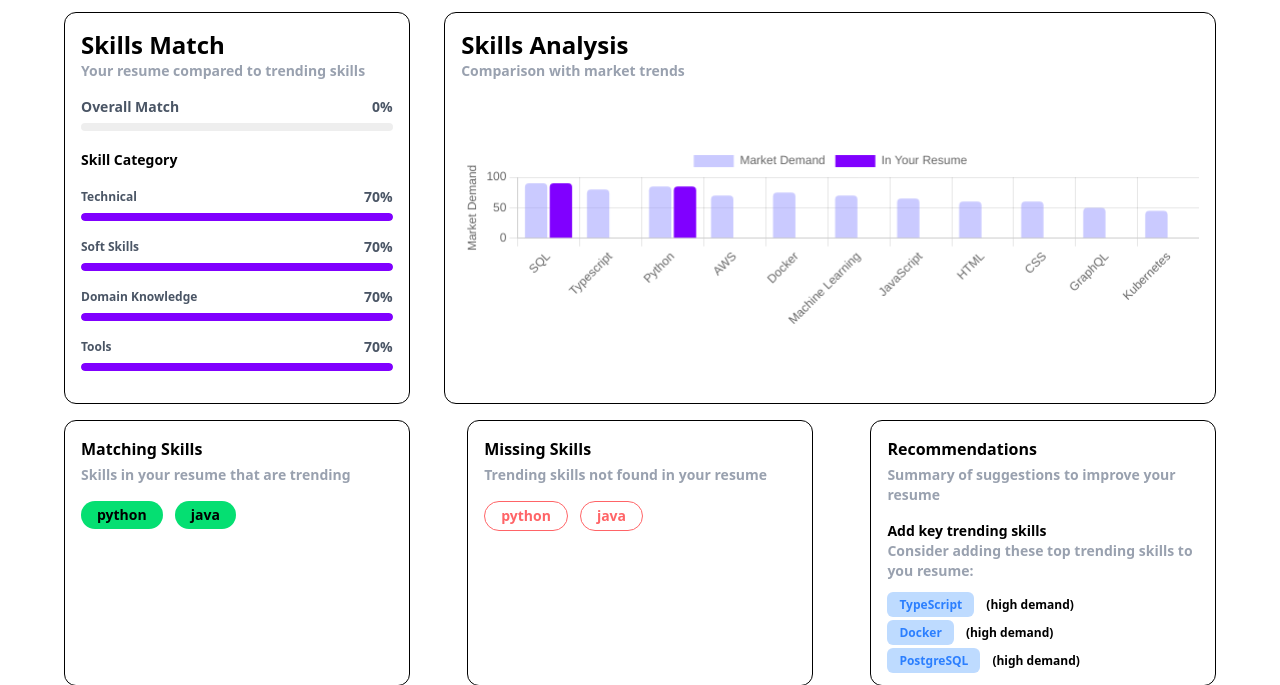
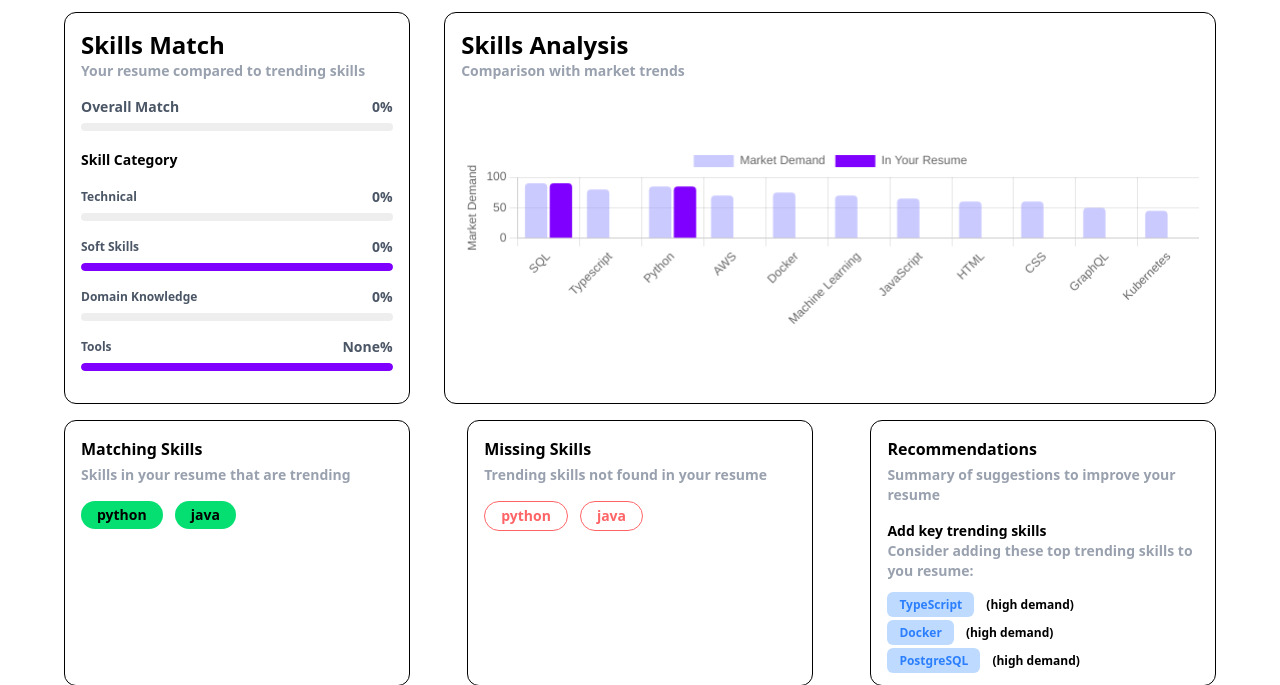
Before and after one commit to aust21/skill-gap-analyzer, a Flask app: page /dashboard in a window 1280 px wide. Shown: the part 196-881 px from the top of the page. Run offline with Flask 2, Linux system fonts and the light colour scheme; style sheets or scripts are compiled from the project's sources.

Commit message:
read match values from resume

```diff
--- a/src/frontend/templates/dash/dashboard.html
+++ b/src/frontend/templates/dash/dashboard.html
@@ -12,7 +12,9 @@
             <span class="font-semibold text-sm text-gray-600"
               >Overall Match</span
             >
-            <span class="font-semibold text-sm text-gray-600">{{match_points}}%</span>
+            <span class="font-semibold text-sm text-gray-600"
+              >{{match_points}}%</span
+            >
           </div>
           <div class="progress-bar w-full">
             <div class="progress-fill w-full"></div>
@@ -117,8 +119,21 @@
 
 <script>
   const progressValue = {{match_points}};
-  document.querySelector(".progress-fill").style.width = `${progressValue}%`;
-  document.querySelector(
-    ".match-container span:last-child"
-  ).textContent = `${progressValue}%`;
+  document.querySelector(".progress-fill").style.width = `${parseInt(progressValue)}%`;
+
+  const techVal = {{tech_points}}
+  document.querySelector(".tech-progress-fill").style.width = `${parseInt(techVal)}%`
+
+  const domainVal = {{domain_points}}
+  document.querySelector(".domain-progress-fill").style.width = `${parseInt(domainVal)}%`
+
+  const toolVal = {{tool_points}}
+  document.querySelector(".tool-progress-fill").style.width = `${parseInt(toolVal)}%`
+
+  const softVal = {{soft_points}}
+  document.querySelector(".soft-progress-fill").style.width = `${parseInt(softVal)}%`
+
+  // const softVal = {{soft_points}}
+  // document.querySelector(".soft-progress-fill").style.width = `${parseInt(softVal)}%`
+
 </script>
--- a/src/frontend/templates/dash/skills_categories.html
+++ b/src/frontend/templates/dash/skills_categories.html
@@ -2,10 +2,10 @@
 <div class="w-full my-4">
   <div class="flex justify-between items-center w-full">
     <span class="font-semibold text-xs text-gray-600">Technical</span>
-    <span class="font-semibold text-sm text-gray-600">70%</span>
+    <span class="font-semibold text-sm text-gray-600">{{tech_points}}%</span>
   </div>
-  <div class="progress-bar w-full">
-    <div class="progress-fill w-full"></div>
+  <div class="tech-progress-bar progress-bar w-full">
+    <div class="tech-progress-fill progress-fill w-full"></div>
   </div>
 </div>
 
@@ -13,10 +13,10 @@
 <div class="w-full my-4">
   <div class="flex justify-between items-center w-full">
     <span class="font-semibold text-xs text-gray-600">Soft Skills</span>
-    <span class="font-semibold text-sm text-gray-600">70%</span>
+    <span class="font-semibold text-sm text-gray-600">{{soft_points}}%</span>
   </div>
-  <div class="progress-bar w-full">
-    <div class="progress-fill w-full"></div>
+  <div class="soft-progress-bar progress-bar w-full">
+    <div class="soft-progress-fill progress-fill w-full"></div>
   </div>
 </div>
 
@@ -24,20 +24,20 @@
 <div class="w-full my-4">
   <div class="flex justify-between items-center w-full">
     <span class="font-semibold text-xs text-gray-600">Domain Knowledge</span>
-    <span class="font-semibold text-sm text-gray-600">70%</span>
+    <span class="font-semibold text-sm text-gray-600">{{domain_points}}%</span>
   </div>
-  <div class="progress-bar w-full">
-    <div class="progress-fill w-full"></div>
+  <div class="domain-progress-bar progress-bar w-full">
+    <div class="domain-progress-fill progress-fill w-full"></div>
   </div>
 </div>
 
-<!-- domain -->
+<!-- tool -->
 <div class="w-full my-4">
   <div class="flex justify-between items-center w-full">
     <span class="font-semibold text-xs text-gray-600">Tools</span>
-    <span class="font-semibold text-sm text-gray-600">70%</span>
+    <span class="font-semibold text-sm text-gray-600">{{tool_points}}%</span>
   </div>
-  <div class="progress-bar w-full">
-    <div class="progress-fill w-full"></div>
+  <div class="tool-progress-bar progress-bar w-full">
+    <div class="tool-progress-fill progress-fill w-full"></div>
   </div>
 </div>
```
